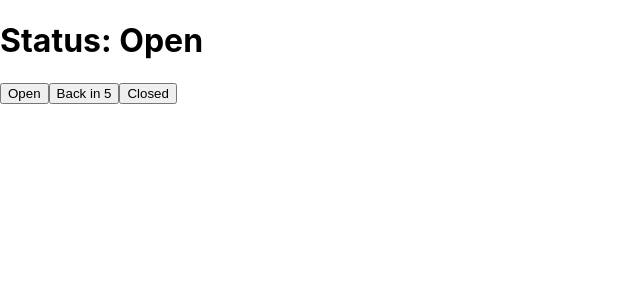
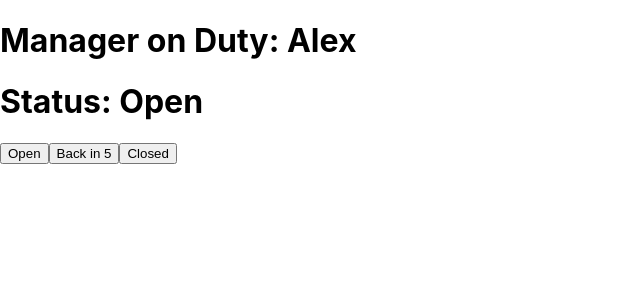
Before and after one commit to Adriantutuianu/react-course, a React (Create React App) app: page / in a window 1280 px wide. Shown: the top 300 px of the page, without its empty margins (0-640 px from the left). Built offline with nearby package versions, Linux system fonts and the light colour scheme.

Commit message:
Using multiple different state variables

```diff
--- a/src/index.js
+++ b/src/index.js
@@ -3,14 +3,20 @@ import ReactDOM from "react-dom";
 import "./index.css";
 
 function App() {
+  const [manager, setManager] = useState("Alex");
   const [status, setStatus] = useState("Open");
   return (
+    <>
+      <div>
+        <h1>Manager on Duty: {manager}</h1>
+      </div>
       <div>
         <h1>Status: {status}</h1>
         <button onClick={() => setStatus(" Open")}>Open</button>
         <button onClick={() => setStatus(" Back in 5")}>Back in 5</button>
         <button onClick={() => setStatus(" Closed")}>Closed</button>
       </div>
+    </>
   );
 }
 
```
Lines whose indentation alone changed are shown as unchanged.
